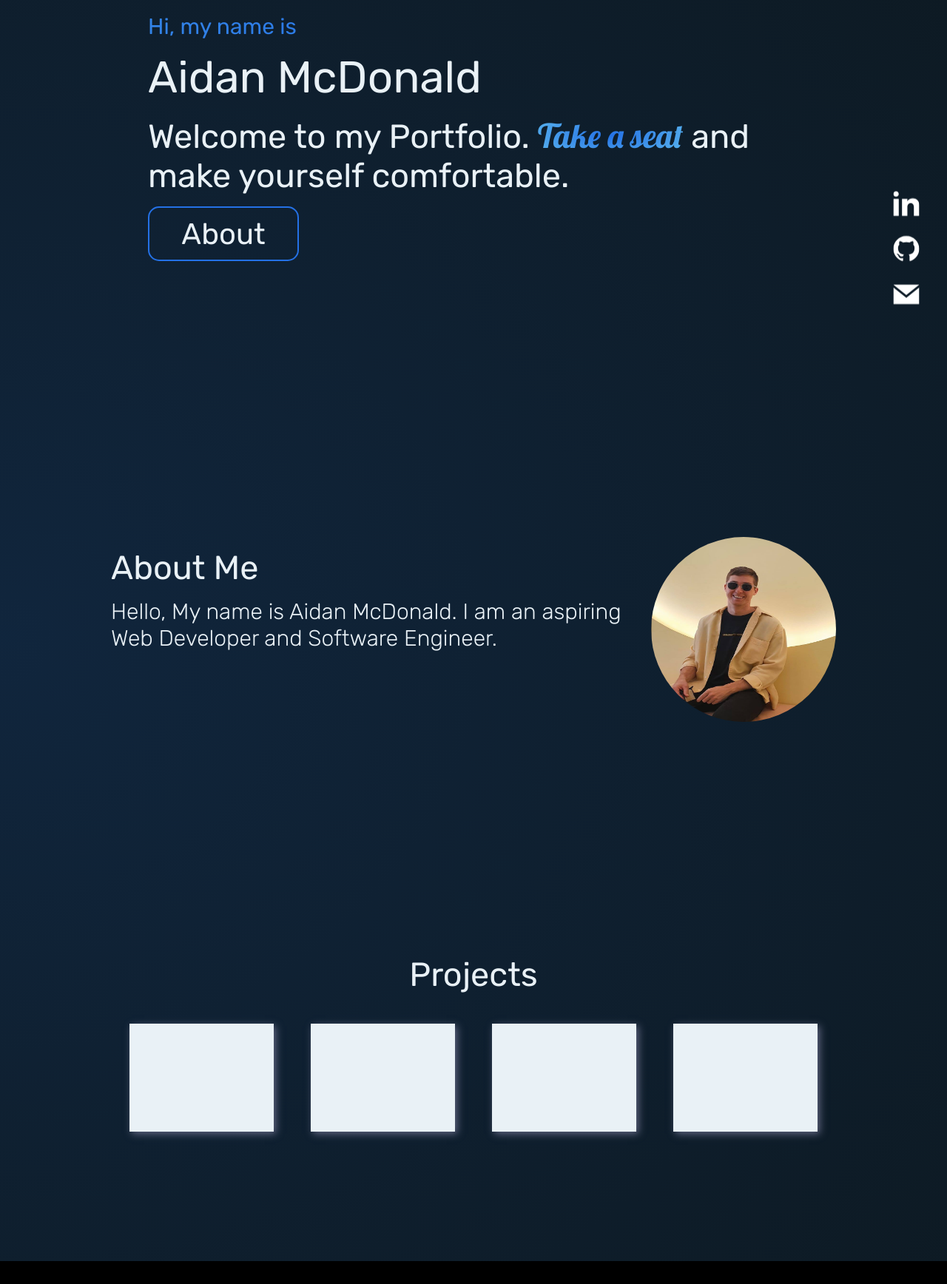
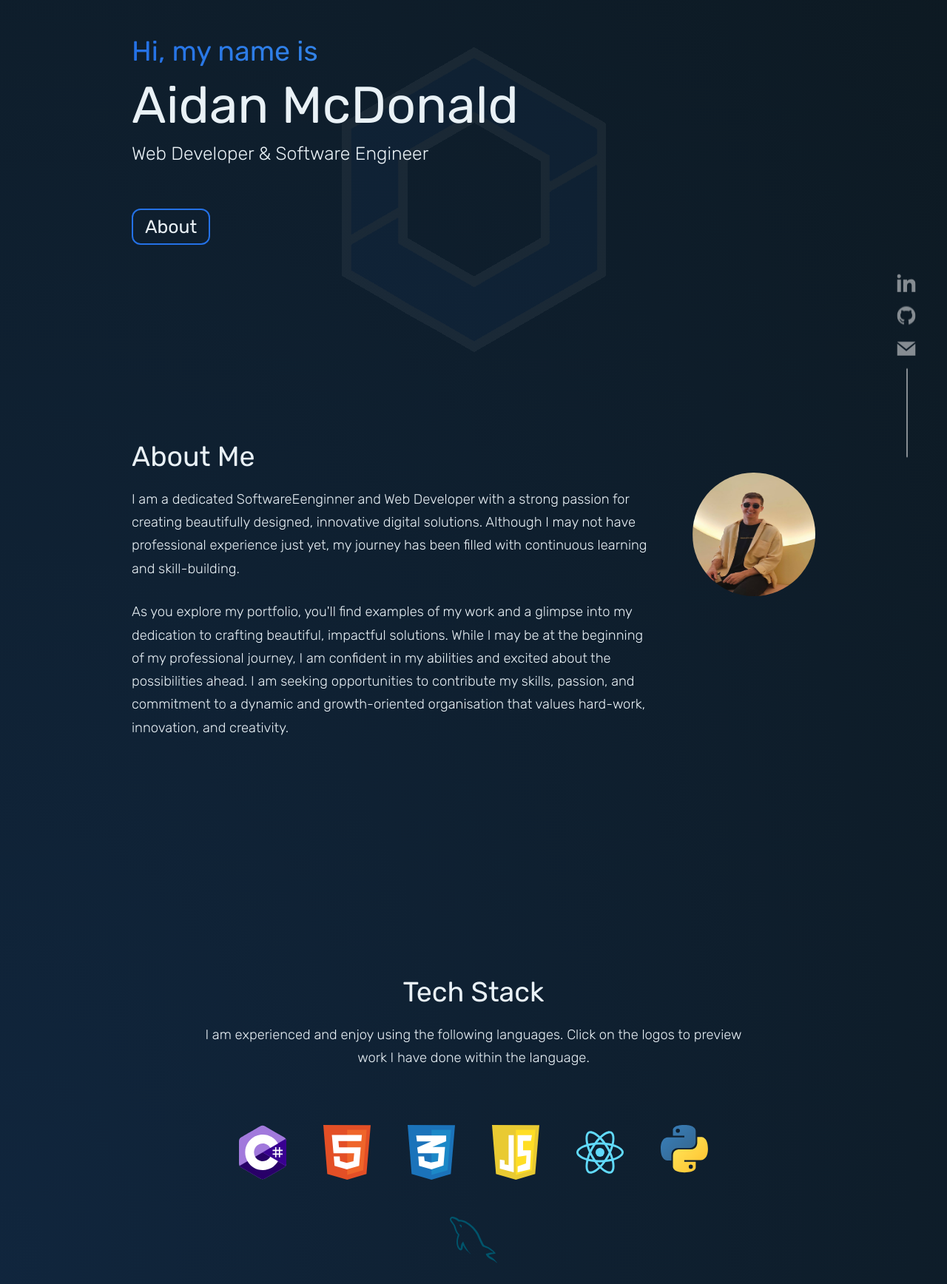
Before and after one commit to aidan-0/portfolio-old, a website: page index.html in a window 1280 px wide. Shown: the part 224-1960 px from the top of the page at 74% size. Drawn offline with Linux system fonts and the light colour scheme.

Commit message:
added transitions to landing page, project cards, tech stack

```diff
--- a/app.js
+++ b/app.js
@@ -0,0 +1,32 @@
+// hover over project cards - backlight
+document.getElementById("projects-container").onmousemove = e => {
+    for(const card of document.getElementsByClassName("project-card")) {
+      const rect = card.getBoundingClientRect(),
+            x = e.clientX - rect.left,
+            y = e.clientY - rect.top;
+
+      card.style.setProperty("--mouse-x", `${x}px`);
+      card.style.setProperty("--mouse-y", `${y}px`);
+    };
+  }
+
+//   Programming language svg load-ins
+const the_animation = document.querySelectorAll(".cs-logo, .html-logo, .css-logo, .js-logo, .react-logo, .python-logo, .sql-logo");
+
+const observer = new IntersectionObserver((entries) => {
+  var delayInMilliseconds = 100;
+
+  entries.forEach((entry, index) => {
+    if (entry.isIntersecting) {
+      setTimeout(() => {
+        entry.target.classList.add('scroll-logo');
+      }, delayInMilliseconds * index);
+    }
+  });
+});
+  //
+    for (let i = 0; i < the_animation.length; i++) {
+     const elements = the_animation[i];
+
+      observer.observe(elements);
+    }
--- a/index.html
+++ b/index.html
@@ -15,7 +15,7 @@
     <section class="hero">
         <nav>
             <div class="logo">
-                <img id="logo-img" src="Images/blue-background-splithalf.png" alt="finishedlogo">
+                <img id="logo-img" src="Images/blue-background-splithalf.png" alt="logo">
                 <img id="logo-img-a" src="Images/logo-a.png" alt="finishedlogo">
             </div>
             <div class="nav-bar">
@@ -61,11 +61,12 @@
             </div>
         </nav>
         <div class="hero-area">
+            <img id="hero-logo-img" src="Images/blue-background-splithalf.png" alt="logo">
             <div class="hero-text">
-                <h3 id="hero-1">Hi, my name is</h3>
+                <h2 id="hero-1">Hi, my name is</h2>
                 <h1 id="hero-2">Aidan McDonald</h1>
-                <h2 id="hero-3">Welcome to my Portfolio. <span class="fancy">Take a seat</span> and make yourself comfortable.</h2>
-                <div class="button" id="hero-4">About</div>
+                <h3 id="hero-3">Web Developer & Software Engineer</h3>
+                <button class="button" id="hero-4">About</button>
             </div>
             <div class="socials">
                 <div><a href="https://www.linkedin.com/in/aidan-mcdonald-24a279201/" id="social">
@@ -77,21 +78,44 @@
                 <div><a href="mailto:am.mcdonald00@gmail.com" id="social">
                     <svg xmlns="http://www.w3.org/2000/svg" fill="#ffffff" width="50" height="50" viewBox="0 0 24 24"><path d="M12 12.713l-11.985-9.713h23.97l-11.985 9.713zm0 2.574l-12-9.725v15.438h24v-15.438l-12 9.725z"/></svg>
                 </a></div>
+                <div class="vertical-line"></div>
             </div>
         </div>
     </section>
-    <section class="sub-section">
+    <section class="aboutme-sub-section">
         <div class="information">
             <h2>About Me</h2>
-            <p>Hello, My name is Aidan McDonald. I am an aspiring Web Developer and Software Engineer.</p>
+            <p>I am a dedicated SoftwareEenginner and Web Developer with a strong passion for creating beautifully designed, innovative digital solutions. Although I may not have professional experience just yet, my journey has been filled with continuous learning and skill-building.</p>
+            <br>
+            <p>As you explore my portfolio, you'll find examples of my work and a glimpse into my dedication to crafting beautiful, impactful solutions. While I may be at the beginning of my professional journey, I am confident in my abilities and excited about the possibilities ahead. I am seeking opportunities to contribute my skills, passion, and commitment to a dynamic and growth-oriented organisation that values hard-work, innovation, and creativity.</p>
         </div>
         <div class="headshot-container">
             <img class="headshot" src="Images/me.png"/>
         </div>
     </section>
+
+    <section class="tech-stack-sub-section">
+        <div class="tech-stack">
+            <h2>Tech Stack</h2>
+            <p>I am experienced and enjoy using the following languages. Click on the logos to preview work I have done within the language.</p>
+            <div class="tech-logos-container">
+                <img id="tech-logos" class="cs-logo" src="Images/tech logos/csharp_logo.svg"/>
+                <img id="tech-logos" class="html-logo" src="Images/tech logos/html_logo.svg"/>
+                <img id="tech-logos" class="css-logo" src="Images/tech logos/css_logo.svg"/>
+                <img id="tech-logos" class="js-logo" src="Images/tech logos/javascript_logo.svg"/>
+                <img id="tech-logos" class="react-logo" src="Images/tech logos/react_logo.svg"/>
+                <img id="tech-logos" class="python-logo" src="Images/tech logos/python_logo.svg"/>
+                <img id="tech-logos" class="sql-logo" src="Images/tech logos/mysql_logo.svg"/>
+            </div>
+        </div>
+    </section>
+
+
     <section class="projects-section">
-        <h2>Projects</h2>
-        <div class="projects-container">
+        <h2 class="project-header">Projects</h2>
+        <div id="projects-container">
+            <div class="project-card">create beautiful image page from unsplash that moves around the screen while spread apart but hint towards the mouse</div>
+            <div class="project-card"></div>
             <div class="project-card"></div>
             <div class="project-card"></div>
             <div class="project-card"></div>
@@ -103,14 +127,18 @@
 
 
     </section>
-    <footer></footer>
-    <script scr="app.js"></script>
+    <footer>
+        <h2>Let's Connect!</h2>
+        <p>and collaborate to create something extraordinary together.</p>
+    </footer>
+    <script src="app.js"></script>
 </body>
 </html>
 
 
 
 
+<!-- have line up before socials -->
 
     <!--have portfolio projects at the bottom of the page and each one will link to a new page. the ASP.NET project can be linked to the html document and embedded as an iFrame-->
 
--- a/style.css
+++ b/style.css
@@ -14,7 +14,10 @@
 * {
     font-family: 'Rubik', Georgia, sans-serif;
     color: #e9f1f6;
+    scroll-behavior: smooth;
 }
+
+
 
 html, body {
     margin: 0;
@@ -34,13 +37,12 @@ section {
 .hero {
     height: 100vh;
     color: #ffffff;
-    font-size: 40px;
+    font-size: calc(12px + 2.4vw);
 
 }
 
 footer {
     height: 250px;
-    background-color: black;
 }
 
 nav {
@@ -60,7 +62,7 @@ nav {
 .logo {
     position: relative;
     top: 0;
-    left: 0;
+    left: 0px;
   }
 
 
@@ -75,13 +77,15 @@ nav {
     transition: transform 1.2s ease-in-out;
 }
 
-#logo-img:hover{
+/* #logo-img:hover{
     transform: rotate(360deg);
-}
+} */
 
-#logo-img {
-    animation: logoFadeIn 1s;
-    animation-delay: 0.4s;
+#logo-img,
+#logo-img-a {
+    animation: logoFadeIn 1s forwards;
+    animation-delay: 0.6s;
+    left: -90px;
 }
 
 @keyframes logoFadeIn {
@@ -95,11 +99,10 @@ nav {
     }
   }
 
-#logo-img-a {
+/* #logo-img-a {
     opacity: 0;
-    animation: a-fade 1s;
+    animation: a-fade 1s forwards;
     animation-delay: 2s;
-    animation-fill-mode: forwards;
 }
 
 @keyframes a-fade {
@@ -109,7 +112,7 @@ nav {
     100% {
         opacity: 1;
     }
-}
+} */
 
 /* Nav Animations */
 
@@ -131,27 +134,25 @@ nav {
 
 #nav-projects {
     opacity: 0;
-    animation: aboutme .8s;
+    animation: aboutme .8s forwards;
     animation-delay: 0.15s;
     animation-timing-function: ease-out;
-    animation-fill-mode: forwards;
+
 }
 
 #nav-resume {
     opacity: 0;
-    animation: aboutme .8s;
+    animation: aboutme .8s forwards;
     animation-delay: 0.3s;
     animation-timing-function: ease-out;
-    animation-fill-mode: forwards;
 }
 
 
 #nav-contact {
     opacity: 0;
-    animation: aboutme .8s;
+    animation: aboutme .8s forwards;
     animation-delay: 0.45s;
     animation-timing-function: ease-out;
-    animation-fill-mode: forwards;
 }
 
 /* Nav animations end */
@@ -302,7 +303,7 @@ ul {
     list-style-type: none;
     width: 100%;
     justify-content: space-around;
-    font-size: 30px;
+    font-size: calc(12px + 1.5vw);
     font-weight: 300;
     margin: 25px;
 }
@@ -310,6 +311,7 @@ ul {
 li {
     text-decoration: none;
     padding-right: 15px;
+    font-size: calc(12px + .5vw);
 }
 
 .fancy {
@@ -317,8 +319,7 @@ li {
 }
 
 
-h2 > .fancy {
-    /* animation: background-pan 3s linear infinte; */
+/* h2 > .fancy {
     background: radial-gradient(
         #2471e6,
         #5fbbed
@@ -328,45 +329,67 @@ h2 > .fancy {
             background-clip: text;
     -webkit-text-fill-color: transparent;
     white-space: nowrap;
-}
+} */
 
 h1 {
     font-weight: 400;
-    font-size: 60px;
-    margin: 15px 0;
+    /* font-size: 5.5vw; */
+    font-size:calc(12px + 4.5vw);
+    margin: 0;
 }
+
 
 h2 {
     font-weight: 400;
-    font-size: 45px;
-    margin: 15px 0;
+    font-size: calc(12px + 2vw);
+    margin: 10px 0px;
 }
 
 h3 {
-    font-weight: 400;
-    font-size: 30px;
-    margin: 15px 0;
+    font-weight: 300;
+    font-size: calc(12px + 1vw);
+    margin: 10px 0;
+    margin-bottom: 50px;
 }
 
 p {
     margin: 0;
-    font-size: 30px;
+    font-size: calc(12px + 0.5vw);
     font-weight: 300;
 }
 
 .hero-text {
     margin-left: 50px;
-    margin-bottom: 200px;
+    margin-bottom: 20vh;
+    position: absolute;
 }
 
 .hero-area {
-    padding-left: 150px;
-    padding-right: 150px;
+    padding-left: 10%;
+    padding-right: 10%;
     display: flex;
     height: 100%;
     justify-content: space-between;
     align-items: center;
 }
+
+
+#hero-logo-img {
+    margin: auto;
+    margin-top: 200px;
+    opacity: 0;
+    animation: hero-logo-fadeIn 3s 1s forwards;
+}
+
+@keyframes hero-logo-fadeIn {
+    0% {
+        opacity: 0;
+    }
+    100% {
+        opacity: 0.05;
+    }
+}
+
 
 #hero-1 {
     --bg-size: 400%;
@@ -382,6 +405,12 @@ p {
     background-clip: text;
     -webkit-background-clip: text;
     animation: move-bg 8s infinite linear;
+
+    opacity: 0;
+    margin-top: 50px;
+    animation: hero-load 1s forwards;
+    animation-delay: 0.4s;
+    animation-timing-function: ease-in-out;
 }
 
 @keyframes move-bg {
@@ -391,89 +420,155 @@ p {
   }
 
 #hero-2 {
-
+    opacity: 0;
+    margin-top: 50px;
+    animation: hero-load 1s forwards;
+    animation-delay: 0.8s;
+    animation-timing-function: ease-in-out;
 }
 
 #hero-3 {
-
+    opacity: 0;
+    margin-top: 50px;
+    animation: hero-load 1s forwards;
+    animation-delay: 1.2s;
+    animation-timing-function: ease-in-out;
 }
 
+@keyframes hero-load {
+    0% {
+        opacity: 0;
+        margin-top: 50px;
+    }
+    100% {
+        opacity: 1;
+        margin-top: 10px;
+    }
+  }
+
 #hero-4 {
-
+    opacity: 0;
+    margin-top: 50px;
+    animation: hero-load 1s forwards;
+    animation-delay: 1.6s;
+    animation-timing-function: ease-in-out;
 }
-
 
 .button {
     display: table-cell;
-    width: 200px;
-    height: 70px;
+    width: auto;
+    padding: 8px 16px;
     background-color: rgb(0,0,0,0.0);
-    border-radius: 15px;
+    border-radius: 12px;
     border: 2px solid #2471e6;
     text-align: center;
+    font-size: calc(12px + 1vw);
     vertical-align: middle;
     cursor: pointer;
 
     transition: transform 0.3s, background-color 0.3s;
-
 }
 
 .button:hover {
-    background-color: #2471e6;
-    /* background: linear-gradient(
+    /* background-color: #2471e6; */
+    background: linear-gradient(
+        -90deg,
         #2471e6,
         #0448af
-    ); */
+    );
     border: 2px solid white;
     transform:translateY(-5px);
+
 
 }
 
 .button:active {
     background-color: #2471e6;
     color: #fbf0df;
-
+    transform:translateY(3px);
 }
 
 .socials {
-    scale: 0.7;
+    scale: 0.5;
     position: fixed;
     right: 15px;
-    bottom: 100px;
-
+    bottom: 10px;
+    opacity: 0.5;
 }
 
 #social {
     transition: transform .4s;
     padding-bottom: 20px;
+    animation: socials-load 1s forwards;
+    opacity: 0;
+    animation-delay: 1.2s;
+    animation-timing-function: ease-in-out;
+}
 
-}
+@keyframes socials-load {
+    0% {
+        opacity: 0;
+    }
+    100% {
+        opacity: 1;
+    }
+  }
 
 #social:hover {
     transform: translate(-20px) scale(1.2);
 }
 
-.sub-section {
+.vertical-line {
+    border-left: 4px solid;
+    height: 30vh;
+    position: absolute;
+    left: 50%;
+    top: 265px;
+    opacity: 0.7;
+    border-color: white;
+
+    animation: socials-load 1s forwards;
+    opacity: 0;
+    animation-delay: 1.2s;
+    animation-timing-function: ease-in-out;
+}
+
+/* About Me sub-section */
+
+.aboutme-sub-section,
+.tech-stack-sub-section {
     display: flex;
     justify-content: space-around;
-    padding: 150px;
+    padding-left: 10%;
+    padding-right: 10%;
+    margin: 0px 50px 150px 50px;
+    line-height: 1.7;
 }
 
-.projects-section {
-    display: flex;
-    flex-direction: column;
-    text-align: center;
-    padding: 150px;
+@media screen and (max-width: 800px) {
+    .hero-area,
+    .aboutme-sub-section {
+        padding-left: 7%;
+        padding-right: 7%;
+        margin: 0px;
+    }
+
 }
 
 .headshot-container {
-    display: flex;
+    display: flex-wrap;
     align-items: center;
+    justify-content: start;
+    padding-top: calc(25px + 3vw);
+    padding-left: 4vw;
+
 }
 .headshot {
     overflow: hidden;
-    width: 250px;
-    height: 250px;
+    width: 13vw;
+    height: 13vw;
+    min-width: 100px;
+    min-height: 100px;
     border-radius: 50%;
     transition: transform .3s;
 }
@@ -482,15 +577,110 @@ p {
     transform: scale(1.2);
 }
 
-.projects-container {
+/* Tech Stack Section */
+
+.tech-stack {
+    text-align: center;
+    padding: 150px 10%;
+}
+
+.tech-logos-container {
     display: flex;
-    justify-content: space-around;
+    flex-wrap: wrap;
+    justify-content: center;
+    padding-top: 50px;
+}
+
+#tech-logos {
+    max-width: 5vw;
+    min-width: 40px;
+    opacity: 0.9;
+    transition: .5s ease-out;
+    padding: 25px;
+}
+
+#tech-logos:hover {
+    opacity: 1;
+    scale: 1.1;
+    cursor: pointer;
+}
+
+.tech-logos-container:hover #tech-logos:not(:hover) {
+    filter:blur(2px);
+    opacity: 0.4;
+}
+
+.cs-logo,
+.html-logo,
+.css-logo,
+.js-logo,
+.react-logo,
+.python-logo,
+.sql-logo {
+    opacity: 0 !important;
+    filter:blur(3px);
+    transform: translateY(100px);
+}
+
+.scroll-logo {
+    opacity: 1 !important;
+    transform: translateY(0);
+    filter: blur(0px);
+}
+
+
+/* Projects Section */
+
+.project-header {
+    padding-bottom: 25px;
+}
+
+.projects-section {
+    text-align: center;
+    padding: 150px 10%;
+    }
+
+#projects-container {
+    display: flex;
+    flex-wrap: wrap;
+    gap: 15px;
+    justify-content: center;
 }
 
 .project-card {
-    width: 450px;
-    aspect-ratio: 4/3;
-    background-color:#e9f1f6;
-    box-shadow: 3px 3px 10px rgb(96, 101, 128);
-    margin: 25px;
+    box-sizing: border-box;
+    background-color: rgba(255, 255, 255, 0.1);
+    border: 2px solid rgba(255, 255, 255, 0);
+    border-radius: 10px;
+    cursor: pointer;
+    display: flex;
+    height: 320px;
+    flex-direction: column;
+    position: relative;
+    width: 400px;
+    transition: .5s ease-out;
+    filter: blur(1px);
 }
+
+.project-card:hover::before {
+    opacity: 1;
+  }
+
+.project-card::before {
+content: "";
+height: 100%;
+opacity: 0;
+position: absolute;
+width: 100%;
+background: radial-gradient(
+    600px circle at var(--mouse-x) var(--mouse-y),
+    rgba(255, 255, 255, 0.06),
+    transparent 40%
+    );
+}
+
+.project-card:hover {
+    border: 2px solid rgba(255, 255, 255, .5);
+    transform:translateY(-5px);
+    filter: blur(0px);
+}
```
Also changed, not shown: Images/AM.png (deleted), Images/Hexagon.png (deleted), Images/Logo Idea.png (deleted), Images/Screenshot_1.png (deleted), Images/bottom-half.png (deleted), Images/tech logos/csharp_logo.svg (added), Images/tech logos/css_logo.svg (added), Images/tech logos/html-css-js-logo.png (added), Images/tech logos/html_logo.svg (added), Images/tech logos/javascript_logo.svg (added), Images/tech logos/mysql_logo.svg (added), Images/tech logos/python_logo.svg (added), Images/tech logos/react_logo.svg (added), Images/tech logos/sql_logo.png (added), 2 more files.
